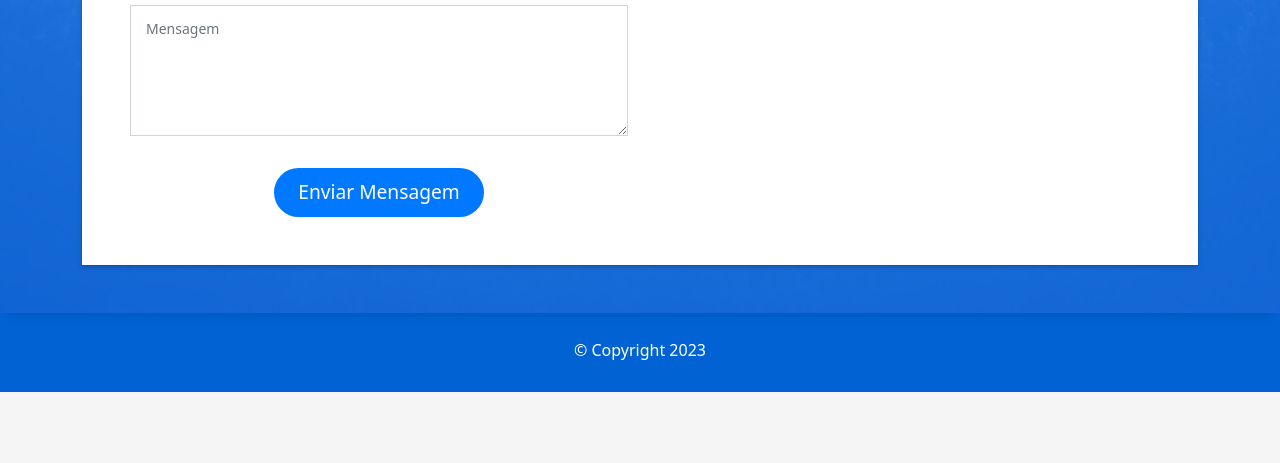
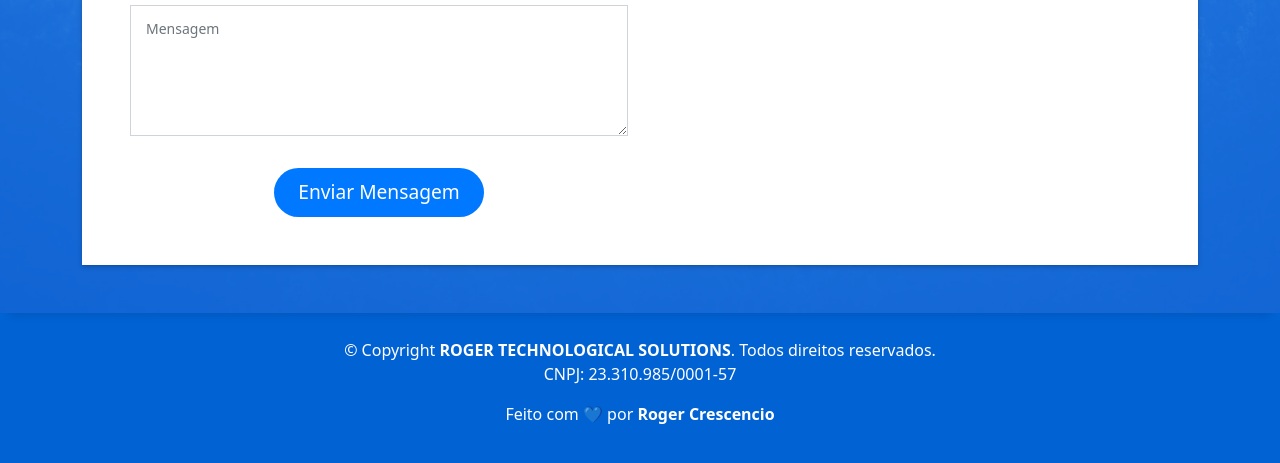
Before and after one commit to rogersene/Portfolio-Roger, a website: page src/views/index.html in a window 1280 px wide. Shown: the part 4609-5072 px from the top of the page. Before the commit the page ends 5001 px from the top, so only its background shows below. Drawn offline with Linux system fonts and the light colour scheme; files whose address does not match are found by name.

Commit message:
fix: Atualizado projeto portfolio

```diff
--- a/src/views/index.html
+++ b/src/views/index.html
@@ -450,8 +450,14 @@
     <div class="container">
       <div class="row">
         <div class="col-sm-12">
-          <div class="copyright-box">
-            <p class="copyright">&copy; Copyright 2023</p>
+          <div class="copyright">
+            &copy; Copyright <strong class="copyrightStar">ROGER TECHNOLOGICAL SOLUTIONS</strong>. Todos direitos reservados. </br>
+            <p>CNPJ: 23.310.985/0001-57</p>
+
+            <div class="credits">
+
+              <p href="http://evolvemarketing.com.br">Feito com <strong> 💙 </strong> por <strong>Roger
+                  Crescencio</strong></p>
           </div>
         </div>
       </div>
```
Also changed, not shown: src/views/portfolio-details.html (+7 -2 lines).
